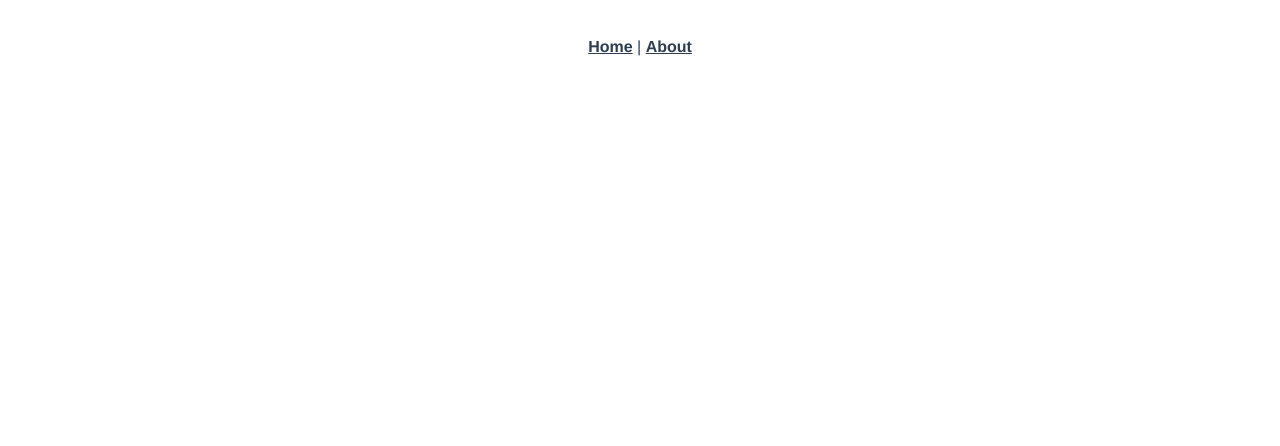
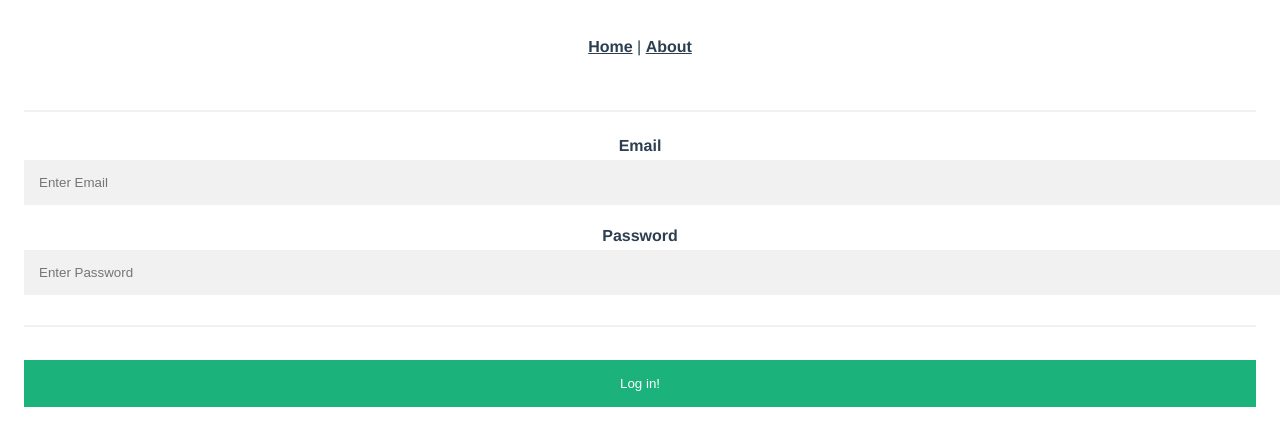
Before and after one commit to WinteryOS/Full-Stack-Project, a Vue app in the folder full-stack-project/client/: page /login in a window 1280 px wide. Shown: the top 446 px of the page. Built offline with nearby package versions, Linux system fonts and the light colour scheme.

Commit message:
Pushing login and register pages

```diff
--- a/full-stack-project/client/src/router.js
+++ b/full-stack-project/client/src/router.js
@@ -1,6 +1,8 @@
 import Vue from "vue";
 import Router from "vue-router";
 import Home from "./views/Home.vue";
+import Register from "./views/Register.vue";
+import Login from "./views/Login.vue";
 
 Vue.use(Router);
 
@@ -18,5 +20,15 @@ export default new Router({
       name: "about",
       component: () => import("./views/About.vue"),
     },
+    {
+      path: "/register",
+      name: "register",
+      component: Register,
+    },
+    {
+      path: "/login",
+      name: "login",
+      component: Login,
+    },
   ],
 });
--- a/full-stack-project/client/src/views/Home.vue
+++ b/full-stack-project/client/src/views/Home.vue
@@ -2,6 +2,8 @@
   <div class="home">
     <img alt="Vue logo" src="../assets/mevn.jpg" width="350" />
     <HelloWorld msg="Default Boilerplate Template" />
+    <a href="/register">Register</a>
+    <a href="/login">Login</a>
   </div>
 </template>
 
--- /dev/null
+++ b/full-stack-project/client/src/views/Login.vue
@@ -0,0 +1,70 @@
+<template>
+  <div class="loginArea">
+  <hr>
+    <label><b>Email</b></label>
+    <input type="text" placeholder="Enter Email">
+
+    <label><b>Password</b></label>
+    <input type="password" placeholder="Enter Password">
+    <hr>
+
+
+    <button type="submit" class="loginbtn">Log in!</button>
+  </div>
+
+</template>
+
+
+<style scoped>
+.loginArea {
+  padding: 16px;
+}
+
+/* Full-width input fields */
+input[type=text], input[type=password] {
+  width: 100%;
+  padding: 15px;
+  margin: 5px 0 22px 0;
+  display: inline-block;
+  border: none;
+  background: #f1f1f1;
+}
+
+input[type=text]:focus, input[type=password]:focus {
+  background-color: #ddd;
+  outline: none;
+}
+
+/* Overwrite default styles of hr */
+hr {
+  border: 1px solid #f1f1f1;
+  margin-bottom: 25px;
+}
+
+/* Set a style for the submit/login button */
+.loginbtn {
+  background-color: #04AA6D;
+  color: white;
+  padding: 16px 20px;
+  margin: 8px 0;
+  border: none;
+  cursor: pointer;
+  width: 100%;
+  opacity: 0.9;
+}
+
+.loginbtn:hover {
+  opacity:1;
+}
+
+/* Add a blue text color to links */
+a {
+  color: dodgerblue;
+}
+
+/* Set a grey background color and center the text of the "sign in" section */
+.signin {
+  background-color: #f1f1f1;
+  text-align: center;
+}
+</style>
--- /dev/null
+++ b/full-stack-project/client/src/views/Register.vue
@@ -0,0 +1,70 @@
+<template>
+  <div class="registerArea">
+  <hr>
+    <label><b>Email</b></label>
+    <input type="text" placeholder="Enter Email">
+
+    <label><b>Password</b></label>
+    <input type="password" placeholder="Enter Password">
+    <hr>
+
+
+    <button type="submit" class="registerbtn">Register</button>
+  </div>
+
+</template>
+
+
+<style scoped>
+.registerArea {
+  padding: 16px;
+}
+
+/* Full-width input fields */
+input[type=text], input[type=password] {
+  width: 100%;
+  padding: 15px;
+  margin: 5px 0 22px 0;
+  display: inline-block;
+  border: none;
+  background: #f1f1f1;
+}
+
+input[type=text]:focus, input[type=password]:focus {
+  background-color: #ddd;
+  outline: none;
+}
+
+/* Overwrite default styles of hr */
+hr {
+  border: 1px solid #f1f1f1;
+  margin-bottom: 25px;
+}
+
+/* Set a style for the submit/register button */
+.registerbtn {
+  background-color: #04AA6D;
+  color: white;
+  padding: 16px 20px;
+  margin: 8px 0;
+  border: none;
+  cursor: pointer;
+  width: 100%;
+  opacity: 0.9;
+}
+
+.registerbtn:hover {
+  opacity:1;
+}
+
+/* Add a blue text color to links */
+a {
+  color: dodgerblue;
+}
+
+/* Set a grey background color and center the text of the "sign in" section */
+.signin {
+  background-color: #f1f1f1;
+  text-align: center;
+}
+</style>
```
